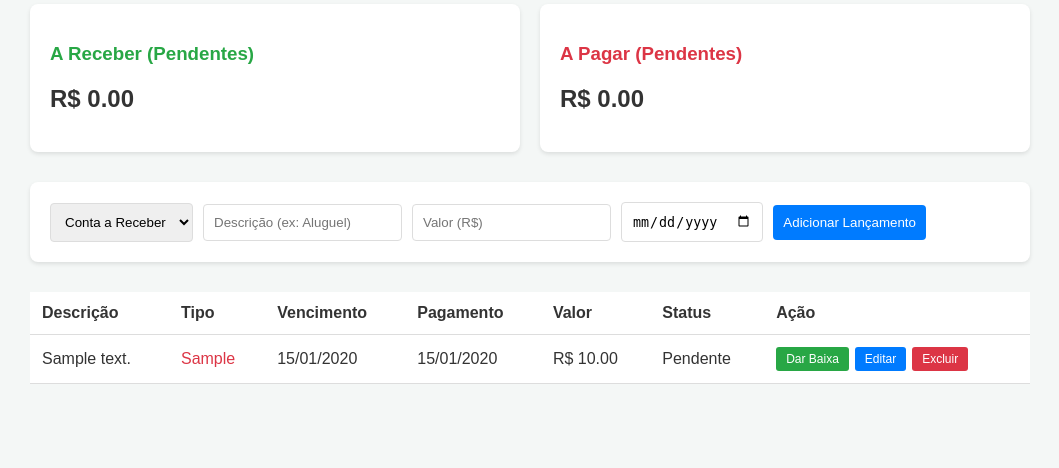
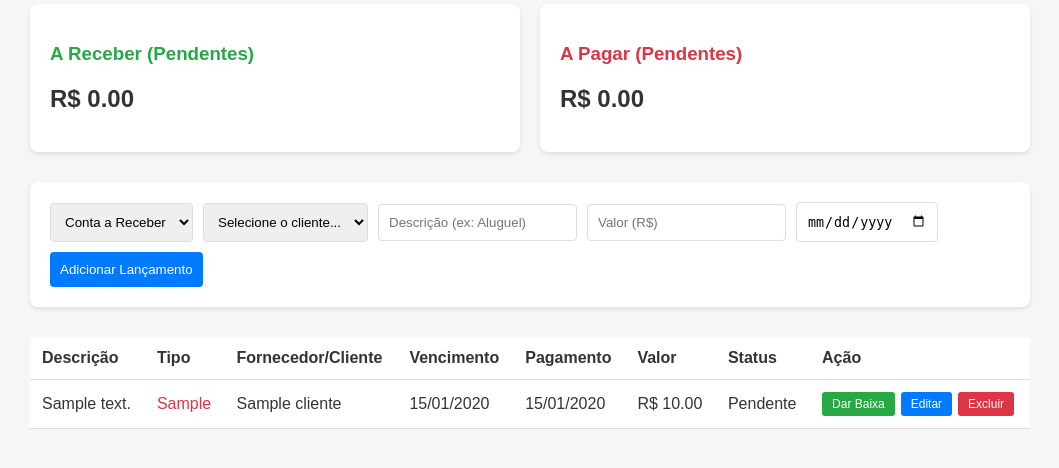
Before and after one commit to gustc50/CRM, a Flask app: page / in a window 1280 px wide. Shown: the part 158-626 px from the top of the page, without its empty margins (110-1169 px from the left). Run offline with Flask 3, Linux system fonts and the light colour scheme; tables that the repository leaves empty hold one stand-in row (values such as "Sample post").

Commit message:
Integra seleção de fornecedor/cliente ao formulário de lançamentos
- O tipo do lançamento (Pagar/Receber) alterna automaticamente entre os
  campos Fornecedor e Cliente no formulário de adicionar e na edição,
  que agora exigem um registro válido já cadastrado.
- Nova coluna "Fornecedor/Cliente" na tabela de Lançamentos, no
  Relatório por Período e nas exportações CSV/XLSX.
- Bloqueia a exclusão de um fornecedor/cliente que já esteja vinculado
  a algum lançamento, evitando referências órfãs no banco.
- Migração automática de bancos existentes (fornecedor_id/cliente_id).

```diff
--- a/erp/app.py
+++ b/erp/app.py
@@ -59,9 +59,16 @@ def migrar_schema():
     if 'transacao' not in inspector.get_table_names():
         return
     colunas = {c['name'] for c in inspector.get_columns('transacao')}
-    if 'data_pagamento' not in colunas:
+    comandos = {
+        'data_pagamento': 'ALTER TABLE transacao ADD COLUMN data_pagamento DATE',
+        'fornecedor_id': 'ALTER TABLE transacao ADD COLUMN fornecedor_id INTEGER',
+        'cliente_id': 'ALTER TABLE transacao ADD COLUMN cliente_id INTEGER',
+    }
+    pendentes = [sql for coluna, sql in comandos.items() if coluna not in colunas]
+    if pendentes:
         with db.engine.begin() as conn:
-            conn.execute(db.text('ALTER TABLE transacao ADD COLUMN data_pagamento DATE'))
+            for sql in pendentes:
+                conn.execute(db.text(sql))
 
 
 with app.app_context():
@@ -95,13 +102,45 @@ def validar_transacao(form):
     except (TypeError, ValueError):
         return None, 'Data de vencimento inválida.'
 
+    fornecedor_id = None
+    cliente_id = None
+
+    if tipo == 'Pagar':
+        fornecedor_id = _validar_id_existente(form.get('fornecedor_id', ''), Fornecedor)
+        if fornecedor_id is None:
+            return None, 'Selecione um fornecedor.'
+    else:
+        cliente_id = _validar_id_existente(form.get('cliente_id', ''), Cliente)
+        if cliente_id is None:
+            return None, 'Selecione um cliente.'
+
     dados = {
         'tipo': tipo,
         'descricao': descricao,
         'valor': valor,
         'data_vencimento': data_vencimento,
+        'fornecedor_id': fornecedor_id,
+        'cliente_id': cliente_id,
     }
     return dados, None
+
+
+def _validar_id_existente(valor, model):
+    """Confirma que o id recebido do <select> corresponde a um registro real."""
+    if not valor or not valor.isdigit():
+        return None
+    registro = model.query.get(int(valor))
+    return registro.id if registro else None
+
+
+def nome_entidade(transacao):
+    """Nome do fornecedor (contas a pagar) ou cliente (contas a receber) do lançamento."""
+    if transacao.tipo == 'Pagar':
+        return transacao.fornecedor.nome if transacao.fornecedor else ''
+    return transacao.cliente.nome if transacao.cliente else ''
+
+
+app.jinja_env.globals['nome_entidade'] = nome_entidade
 
 
 def validar_cadastro(form):
@@ -124,11 +163,15 @@ def validar_cadastro(form):
     return dados, None
 
 
-def registrar_rotas_cadastro(model, nome_singular, nome_plural, prefixo):
+def registrar_rotas_cadastro(model, nome_singular, nome_plural, prefixo, coluna_fk):
     """Registra as rotas de listar/adicionar/editar/excluir para um cadastro
     simples (CNPJ/CPF, nome, endereço). Fornecedores e clientes usam
     exatamente a mesma lógica, então as rotas são geradas uma única vez
     aqui e reaproveitadas para os dois.
+
+    `coluna_fk` é a coluna de Transacao que referencia esse cadastro
+    (Transacao.fornecedor_id ou Transacao.cliente_id), usada para impedir
+    a exclusão de um registro que já está vinculado a algum lançamento.
     """
 
     def listar():
@@ -176,6 +219,15 @@ def registrar_rotas_cadastro(model, nome_singular, nome_plural, prefixo):
 
     def excluir(id):
         registro = model.query.get_or_404(id)
+
+        em_uso = Transacao.query.filter(coluna_fk == id).first() is not None
+        if em_uso:
+            flash(
+                f'Não é possível excluir: existem lançamentos vinculados a este {nome_singular.lower()}.',
+                'erro',
+            )
+            return redirect(url_for(f'{prefixo}_listar'))
+
         db.session.delete(registro)
         db.session.commit()
         flash(f'{nome_singular} excluído.', 'sucesso')
@@ -187,8 +239,8 @@ def registrar_rotas_cadastro(model, nome_singular, nome_plural, prefixo):
     app.add_url_rule(f'/{prefixo}/excluir/<int:id>', f'{prefixo}_excluir', excluir, methods=['POST'])
 
 
-registrar_rotas_cadastro(Fornecedor, 'Fornecedor', 'Fornecedores', 'fornecedores')
-registrar_rotas_cadastro(Cliente, 'Cliente', 'Clientes', 'clientes')
+registrar_rotas_cadastro(Fornecedor, 'Fornecedor', 'Fornecedores', 'fornecedores', Transacao.fornecedor_id)
+registrar_rotas_cadastro(Cliente, 'Cliente', 'Clientes', 'clientes', Transacao.cliente_id)
 
 
 def parse_data(valor):
@@ -226,11 +278,20 @@ def transacoes_do_periodo(inicio, fim, status_filtro):
 @app.route('/')
 def index():
     transacoes = Transacao.query.order_by(Transacao.data_vencimento).all()
+    fornecedores = Fornecedor.query.order_by(Fornecedor.nome).all()
+    clientes = Cliente.query.order_by(Cliente.nome).all()
 
     total_receber = sum(t.valor for t in transacoes if t.tipo == 'Receber' and t.status == 'Pendente')
     total_pagar = sum(t.valor for t in transacoes if t.tipo == 'Pagar' and t.status == 'Pendente')
 
-    return render_template('index.html', transacoes=transacoes, total_receber=total_receber, total_pagar=total_pagar)
+    return render_template(
+        'index.html',
+        transacoes=transacoes,
+        total_receber=total_receber,
+        total_pagar=total_pagar,
+        fornecedores=fornecedores,
+        clientes=clientes,
+    )
 
 
 @app.route('/adicionar', methods=['POST'])
@@ -275,11 +336,15 @@ def editar(id):
         transacao.data_vencimento = dados['data_vencimento']
         transacao.status = status
         transacao.data_pagamento = data_pagamento
+        transacao.fornecedor_id = dados['fornecedor_id']
+        transacao.cliente_id = dados['cliente_id']
         db.session.commit()
         flash('Lançamento atualizado com sucesso.', 'sucesso')
         return redirect(url_for('index'))
 
-    return render_template('editar.html', t=transacao)
+    fornecedores = Fornecedor.query.order_by(Fornecedor.nome).all()
+    clientes = Cliente.query.order_by(Cliente.nome).all()
+    return render_template('editar.html', t=transacao, fornecedores=fornecedores, clientes=clientes)
 
 
 @app.route('/excluir/<int:id>', methods=['POST'])
@@ -338,11 +403,12 @@ def _exportar_csv(transacoes, nome_arquivo):
     buffer = io.StringIO()
     buffer.write('﻿')  # BOM para o Excel abrir acentos corretamente
     writer = csv.writer(buffer, delimiter=';')
-    writer.writerow(['Descrição', 'Tipo', 'Vencimento', 'Pagamento', 'Valor', 'Status'])
+    writer.writerow(['Descrição', 'Tipo', 'Fornecedor/Cliente', 'Vencimento', 'Pagamento', 'Valor', 'Status'])
     for t in transacoes:
         writer.writerow([
             t.descricao,
             t.tipo,
+            nome_entidade(t),
             t.data_vencimento.strftime('%d/%m/%Y'),
             t.data_pagamento.strftime('%d/%m/%Y') if t.data_pagamento else '',
             f'{t.valor:.2f}'.replace('.', ','),
@@ -361,7 +427,7 @@ def _exportar_xlsx(transacoes, nome_arquivo):
     ws = wb.active
     ws.title = 'Lançamentos'
 
-    ws.append(['Descrição', 'Tipo', 'Vencimento', 'Pagamento', 'Valor (R$)', 'Status'])
+    ws.append(['Descrição', 'Tipo', 'Fornecedor/Cliente', 'Vencimento', 'Pagamento', 'Valor (R$)', 'Status'])
     for celula in ws[1]:
         celula.font = Font(bold=True)
 
@@ -369,14 +435,15 @@ def _exportar_xlsx(transacoes, nome_arquivo):
         ws.append([
             t.descricao,
             t.tipo,
+            nome_entidade(t),
             t.data_vencimento.strftime('%d/%m/%Y'),
             t.data_pagamento.strftime('%d/%m/%Y') if t.data_pagamento else '',
             t.valor,
             t.status,
         ])
 
-    larguras = [30, 12, 14, 14, 14, 14]
-    for coluna, largura in zip('ABCDEF', larguras):
+    larguras = [30, 12, 24, 14, 14, 14, 14]
+    for coluna, largura in zip('ABCDEFG', larguras):
         ws.column_dimensions[coluna].width = largura
 
     buffer = io.BytesIO()
--- /dev/null
+++ b/erp/static/lancamento.js
@@ -0,0 +1,26 @@
+function atualizarCampoEntidade() {
+    var tipoSelect = document.getElementById('tipo-select');
+    var fornecedorSelect = document.getElementById('fornecedor-select');
+    var clienteSelect = document.getElementById('cliente-select');
+    if (!tipoSelect || !fornecedorSelect || !clienteSelect) {
+        return;
+    }
+
+    var ehPagar = tipoSelect.value === 'Pagar';
+
+    fornecedorSelect.classList.toggle('campo-oculto', !ehPagar);
+    fornecedorSelect.disabled = !ehPagar;
+    fornecedorSelect.required = ehPagar;
+
+    clienteSelect.classList.toggle('campo-oculto', ehPagar);
+    clienteSelect.disabled = ehPagar;
+    clienteSelect.required = !ehPagar;
+}
+
+document.addEventListener('DOMContentLoaded', function () {
+    var tipoSelect = document.getElementById('tipo-select');
+    if (tipoSelect) {
+        tipoSelect.addEventListener('change', atualizarCampoEntidade);
+        atualizarCampoEntidade();
+    }
+});
--- a/erp/static/style.css
+++ b/erp/static/style.css
@@ -174,3 +174,24 @@ th, td {
     align-items: center;
     margin-bottom: 20px;
 }
+
+.campo-oculto {
+    display: none;
+}
+
+.aviso-cadastro {
+    background: #cff4fc;
+    border: 1px solid #9eeaf9;
+    color: #055160;
+    padding: 10px 15px;
+    border-radius: 4px;
+    margin-bottom: 20px;
+}
+.aviso-cadastro a { color: #055160; font-weight: bold; }
+
+.table-scroll {
+    overflow-x: auto;
+}
+.table-scroll table {
+    min-width: 720px;
+}
--- a/erp/templates/base.html
+++ b/erp/templates/base.html
@@ -29,5 +29,6 @@
 
         {% block content %}{% endblock %}
     </div>
+    <script src="{{ url_for('static', filename='lancamento.js') }}"></script>
 </body>
 </html>
--- a/erp/templates/index.html
+++ b/erp/templates/index.html
@@ -12,10 +12,29 @@
     </div>
 </div>
 
+{% if not fornecedores or not clientes %}
+<p class="aviso-cadastro">
+    {% if not fornecedores %}Cadastre pelo menos um <a href="{{ url_for('fornecedores_listar') }}">fornecedor</a> para lançar contas a pagar.{% endif %}
+    {% if not clientes %}Cadastre pelo menos um <a href="{{ url_for('clientes_listar') }}">cliente</a> para lançar contas a receber.{% endif %}
+</p>
+{% endif %}
+
 <form action="{{ url_for('adicionar') }}" method="POST">
-    <select name="tipo" required>
+    <select name="tipo" id="tipo-select" required>
         <option value="Receber">Conta a Receber</option>
         <option value="Pagar">Conta a Pagar</option>
+    </select>
+    <select name="fornecedor_id" id="fornecedor-select" class="campo-oculto" disabled>
+        <option value="">Selecione o fornecedor...</option>
+        {% for f in fornecedores %}
+        <option value="{{ f.id }}">{{ f.nome }}</option>
+        {% endfor %}
+    </select>
+    <select name="cliente_id" id="cliente-select" required>
+        <option value="">Selecione o cliente...</option>
+        {% for c in clientes %}
+        <option value="{{ c.id }}">{{ c.nome }}</option>
+        {% endfor %}
     </select>
     <input type="text" name="descricao" placeholder="Descrição (ex: Aluguel)" maxlength="100" required>
     <input type="number" step="0.01" min="0.01" name="valor" placeholder="Valor (R$)" required>
@@ -23,11 +42,13 @@
     <button type="submit">Adicionar Lançamento</button>
 </form>
 
+<div class="table-scroll">
 <table>
     <thead>
         <tr>
             <th>Descrição</th>
             <th>Tipo</th>
+            <th>Fornecedor/Cliente</th>
             <th>Vencimento</th>
             <th>Pagamento</th>
             <th>Valor</th>
@@ -40,6 +61,7 @@
         <tr>
             <td>{{ t.descricao }}</td>
             <td style="color: {{ '#28a745' if t.tipo == 'Receber' else '#dc3545' }}">{{ t.tipo }}</td>
+            <td>{{ nome_entidade(t) or '—' }}</td>
             <td>{{ t.data_vencimento.strftime('%d/%m/%Y') }}</td>
             <td>{{ t.data_pagamento.strftime('%d/%m/%Y') if t.data_pagamento else '—' }}</td>
             <td>R$ {{ "%.2f"|format(t.valor) }}</td>
@@ -64,4 +86,5 @@
         {% endfor %}
     </tbody>
 </table>
+</div>
 {% endblock %}
--- a/erp/templates/relatorio.html
+++ b/erp/templates/relatorio.html
@@ -46,11 +46,13 @@
        href="{{ url_for('exportar_relatorio', formato='xlsx', inicio=inicio.isoformat(), fim=fim.isoformat(), status=status_filtro) }}">Baixar Excel (XLSX)</a>
 </div>
 
+<div class="table-scroll">
 <table>
     <thead>
         <tr>
             <th>Descrição</th>
             <th>Tipo</th>
+            <th>Fornecedor/Cliente</th>
             <th>Vencimento</th>
             <th>Pagamento</th>
             <th>Valor</th>
@@ -62,6 +64,7 @@
         <tr>
             <td>{{ t.descricao }}</td>
             <td style="color: {{ '#28a745' if t.tipo == 'Receber' else '#dc3545' }}">{{ t.tipo }}</td>
+            <td>{{ nome_entidade(t) or '—' }}</td>
             <td>{{ t.data_vencimento.strftime('%d/%m/%Y') }}</td>
             <td>{{ t.data_pagamento.strftime('%d/%m/%Y') if t.data_pagamento else '—' }}</td>
             <td>R$ {{ "%.2f"|format(t.valor) }}</td>
@@ -69,9 +72,10 @@
         </tr>
         {% else %}
         <tr>
-            <td colspan="6">Nenhum lançamento encontrado no período selecionado.</td>
+            <td colspan="7">Nenhum lançamento encontrado no período selecionado.</td>
         </tr>
         {% endfor %}
     </tbody>
 </table>
+</div>
 {% endblock %}
```
Also changed, not shown: erp/models.py (+18 -10 lines), erp/templates/editar.html (+21 -1 lines), erp/README.md.
